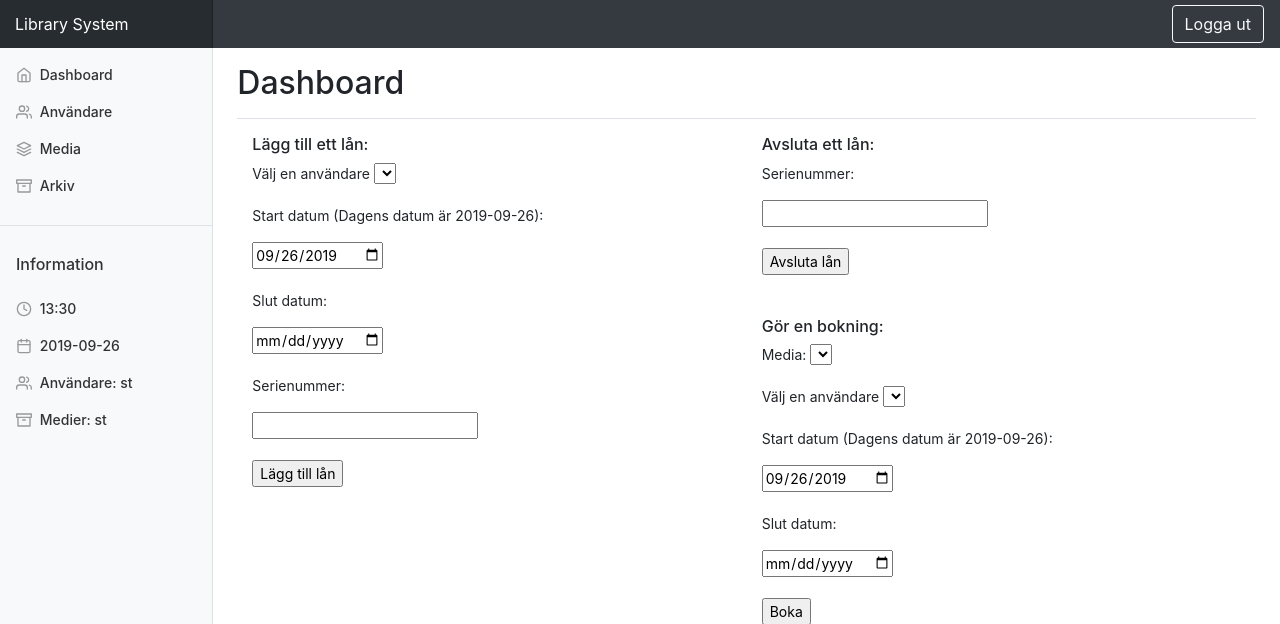
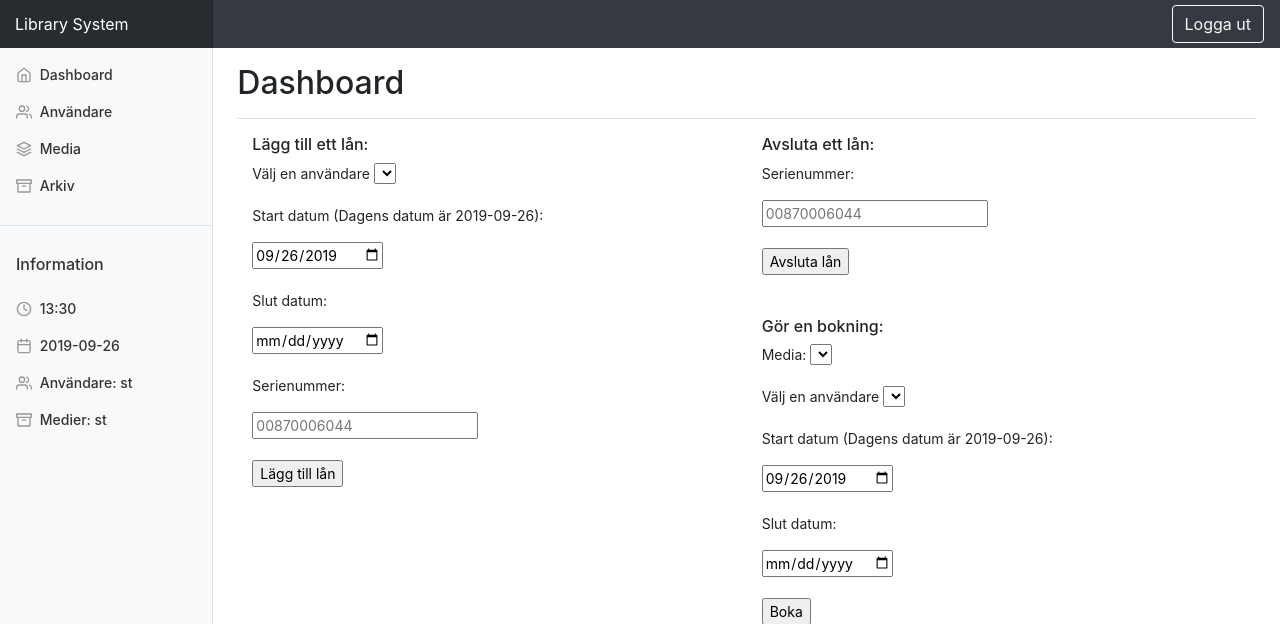
Before and after one commit to EddieGustafsson/LibrarySystem, a PHP site: page / in a window 1280 px wide. Shown: the top 624 px of the page. Run offline with PHP 8.4, Linux system fonts and the light colour scheme; the visitor is signed in with stand-in values (Sample User, id 1); data that the repository does not hold is empty; some libraries are stand-ins or nearby versions.

Commit message:
Changed some input types placeholders.

```diff
--- a/index.php
+++ b/index.php
@@ -156,7 +156,7 @@ if(!isset($_SESSION['login_user'])){
                 <input type="date" name="end_date" id="end_date"><br><br>
 
                 <p>Serienummer:</p>
-                <input type="text" name="item_id" id="item_id" maxlength="11"><br><br>
+                <input type="text" name="item_id" id="item_id" placeholder="00870006044" maxlength="11"><br><br>
 
                 <input type="submit" value="Lägg till lån">
                 <br><br>
@@ -170,7 +170,7 @@ if(!isset($_SESSION['login_user'])){
             <h6>Avsluta ett lån:</h6>
                 <form action="http://<?php echo $domain_name ?>/LibrarySystem/includes/endloan.php">
                     <p>Serienummer:</p>
-                    <input type="text" name="item_id" id="item_id" maxlength="11"><br><br>
+                    <input type="text" name="item_id" id="item_id" maxlength="11" placeholder="00870006044"><br><br>
 
                     <input type="submit" value="Avsluta lån">
                 </form>
```
